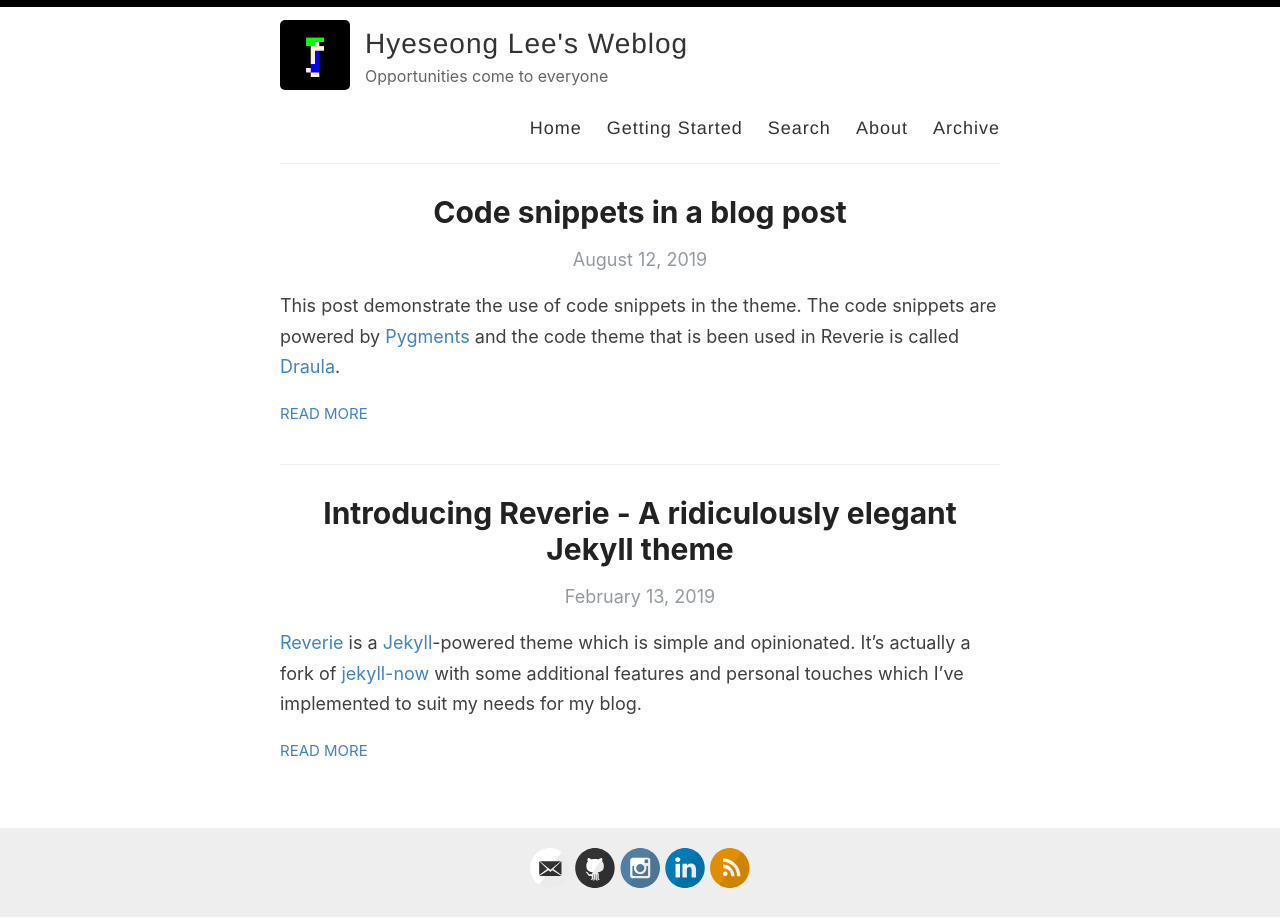
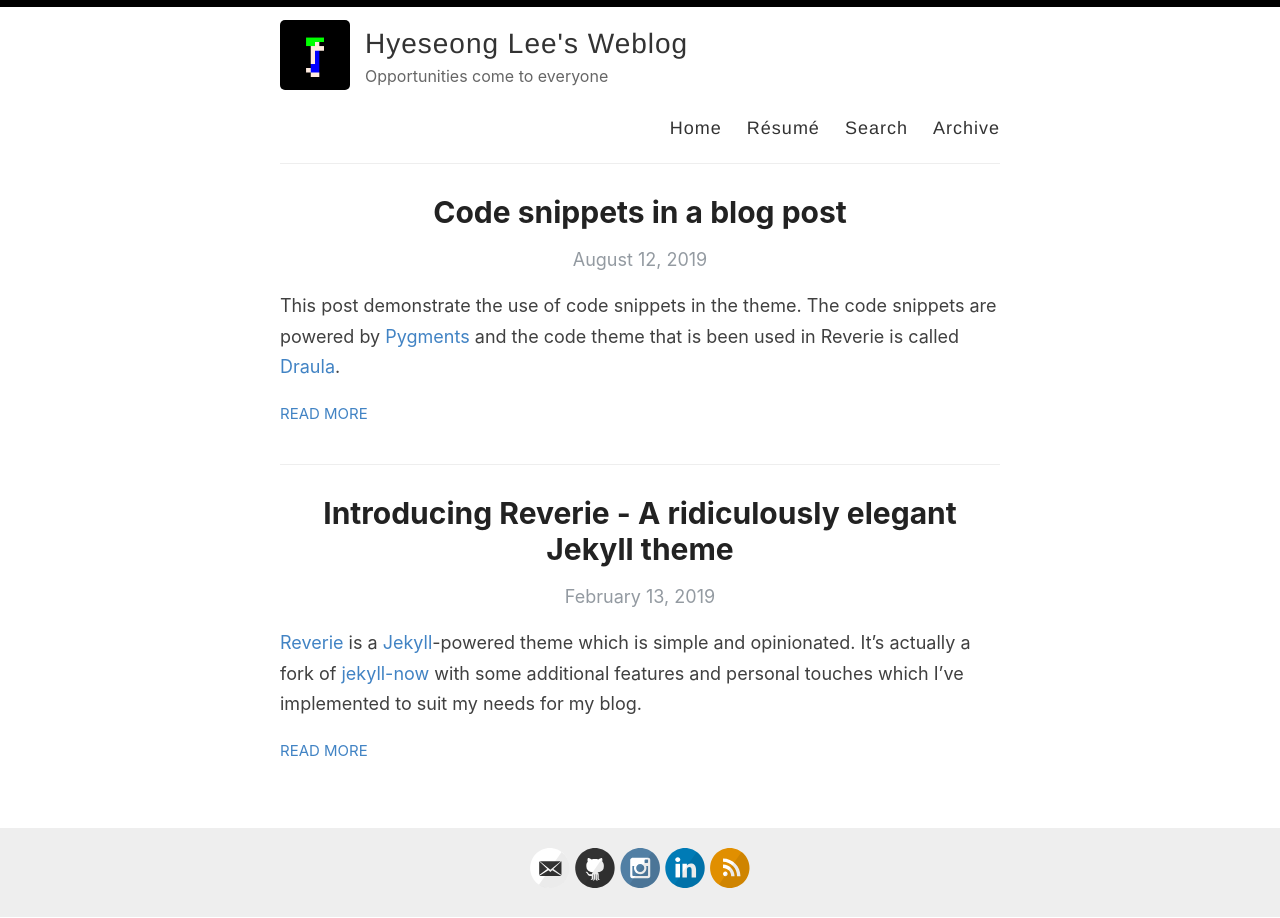
Before and after one commit to leec0m3t/leec0m3t.github.io, a Jekyll site: the page built from index.html, in a window 1280 px wide. Built offline with Jekyll 4.4.1, drawn with Linux system fonts in a browser that asks for light colours; the list of posts is cut into pages by our own code.

Commit message:
Change header

```diff
--- a/_layouts/default.html
+++ b/_layouts/default.html
@@ -29,9 +29,8 @@
 
             <nav>
               <a href="{{ site.baseurl }}/">Home</a>
-              <a href="{{ site.baseurl }}/getting-started">Getting Started</a>
+              <a href="{{ site.baseurl }}/resume">Résumé</a>
               <a href="{{ site.baseurl }}/search">Search</a>
-              <a href="{{ site.baseurl }}/about">About</a>
               <a href="{{ site.baseurl }}/archive">Archive</a>
             </nav>
           </header>
```
